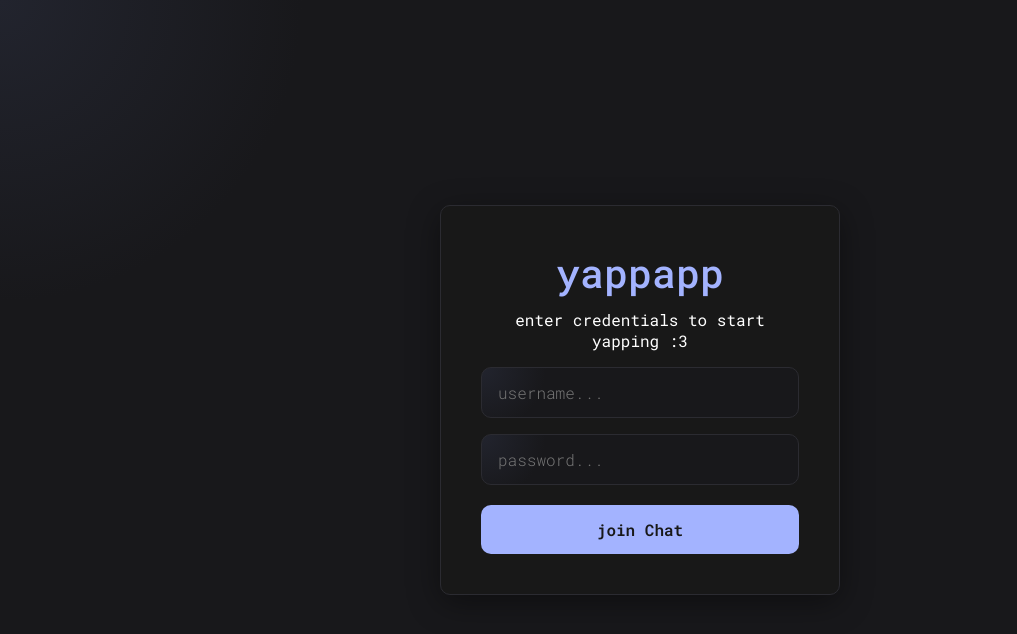
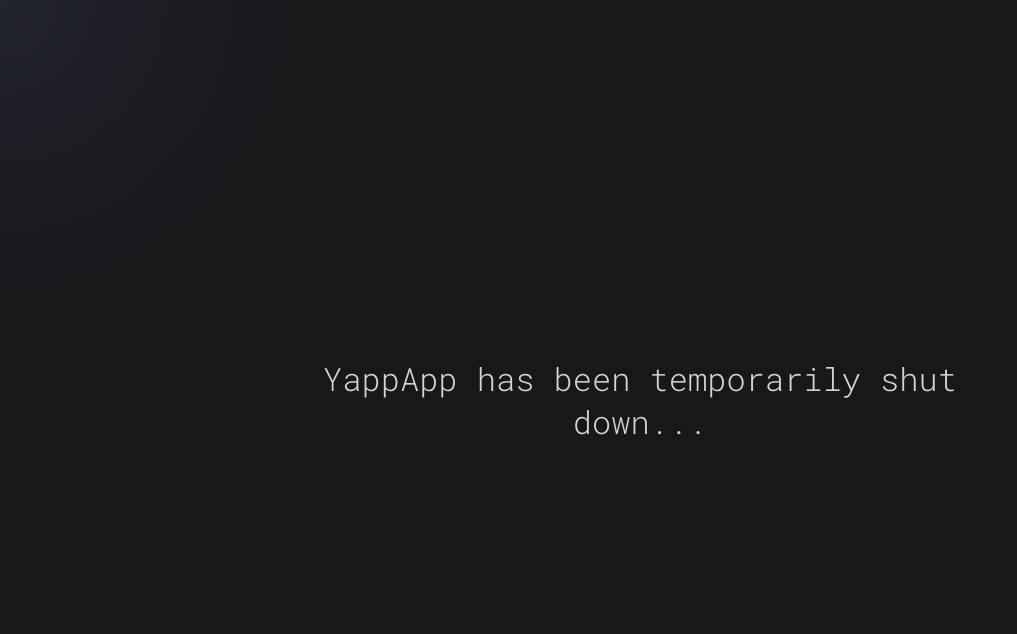
Before and after one commit to CWTYBMBYGALIOOTSFADLL/YappApp, a website with bundled scripts: page index.html in a window 1280 px wide. Shown: the whole page, without its empty margins (0-1017 px from the left). Built offline with nearby package versions, Linux system fonts and the light colour scheme.

Commit message:
Update index.html

```diff
--- a/index.html
+++ b/index.html
@@ -214,8 +214,21 @@
 </head>
 <body>
 
+  <h1 style="
+      position: fixed;
+      top: 50%;
+      left: 50%;
+      transform: translate(-50%, -50%);
+      margin: 0;
+      text-align: center;
+      font-family: Roboto Mono, sans-serif;
+      font-weight: 100;
+  ">
+      YappApp has been temporarily shut down...
+  </h1>
+
   <div id="login-screen" class="screen active">
-    <div class="login-box">
+    <div class="login-box" style="display: none;">
       <h1>yappapp</h1>
       <p>enter credentials to start yapping :3</p>
       <input type="text" id="username-input" placeholder="username...">
```
